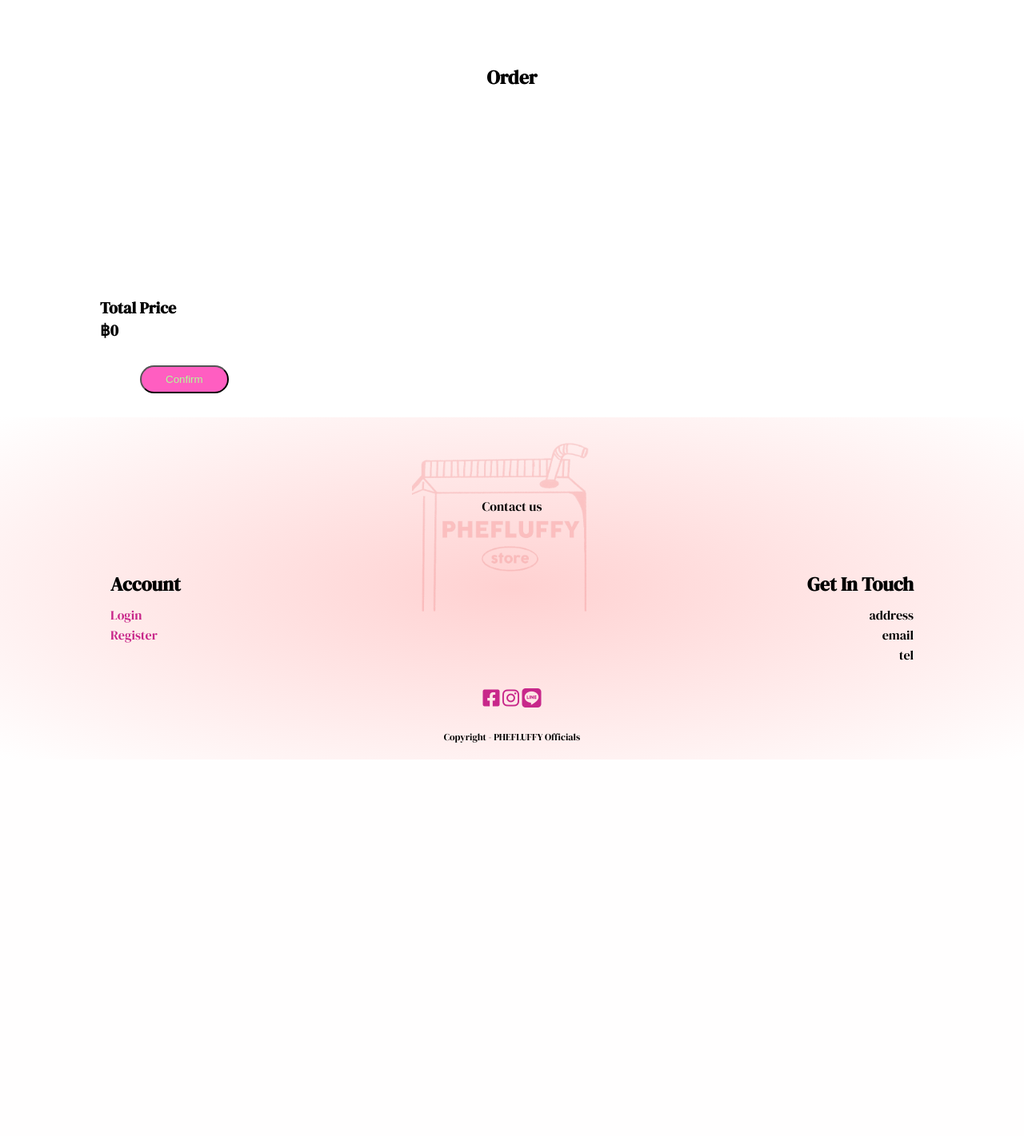
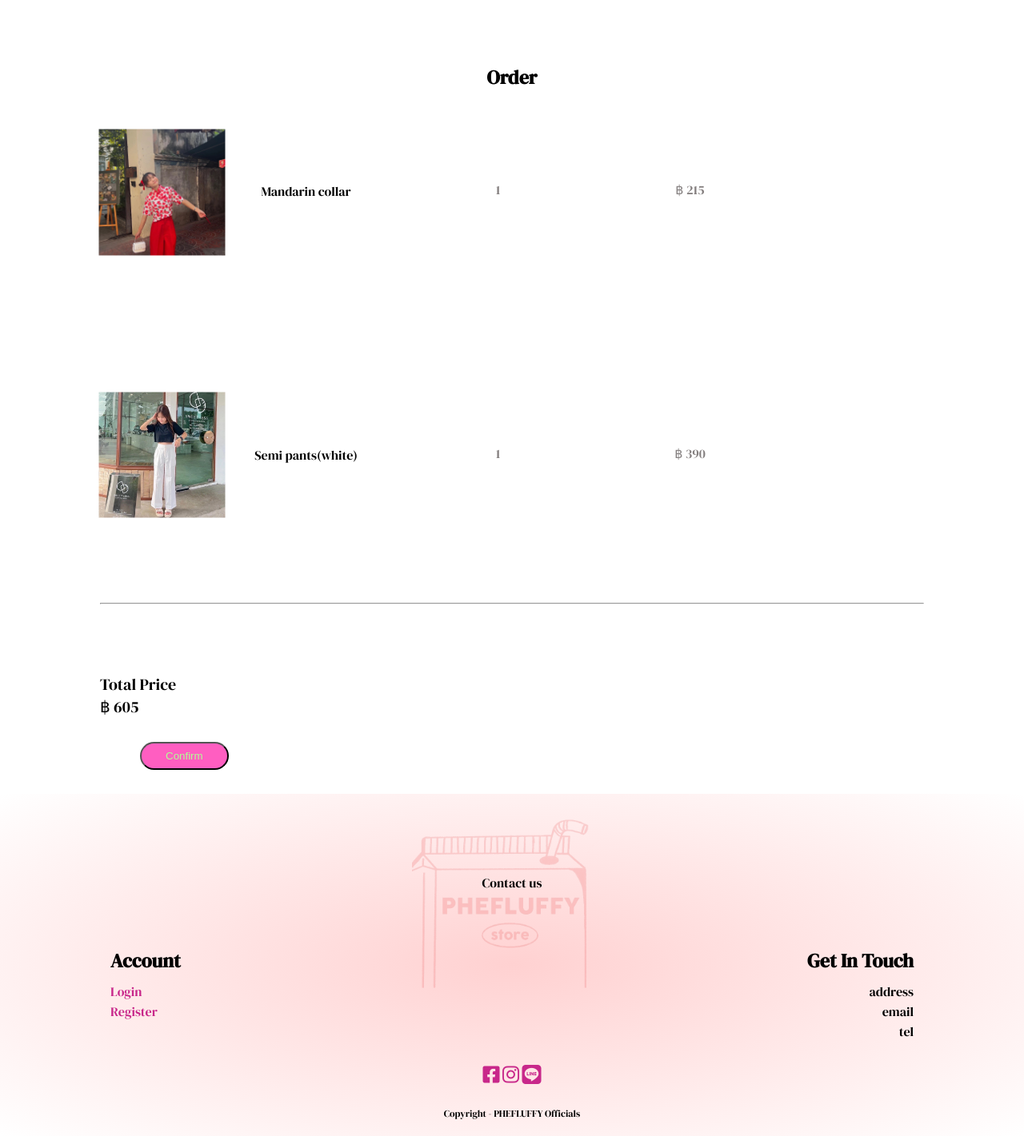
Before and after one commit to 9unn/ecommerce, a Django app: page /order/ in a window 1280 px wide. Shown: the part 170-1591 px from the top of the page at 80% size. Before the commit the page ends 1120 px from the top, so only its background shows below. Run offline with Django 4.2, Linux system fonts and the light colour scheme; some libraries are stand-ins or nearby versions.

Commit message:
final krubbb

```diff
--- a/myproject/myapp/models.py
+++ b/myproject/myapp/models.py
@@ -61,7 +61,7 @@ class Order(models.Model):
     product = models.CharField(max_length=200)
     selling_price = models.PositiveBigIntegerField()
     quantity = models.PositiveIntegerField(default=1)
-    product_image = models.ImageField(upload_to='images', default='default_value')
+    product_image = models.ImageField(upload_to='images')
 
     def __str__(self):
         return "%s"%(self.pk)
--- a/myproject/myapp/static/style.css
+++ b/myproject/myapp/static/style.css
@@ -80,6 +80,7 @@ a{
     margin-left: 50px;
     border-radius: 30px;
     transition: background 0.5s;
+    cursor: pointer;
 }
 .btn:hover{
     background: black;
@@ -259,22 +260,26 @@ small{
 /* --------all products------- */
 
 .filter{
-    justify-content: space-between;
+    justify-content: unset;
     margin-top: 80px;
     padding: 5px;
-}
-.row .col-4{
-    cursor: pointer;
 }
 select{
     border-radius: 2px solid #157c5b;
     padding: 5px;
     cursor: pointer;
-    align-items: center;
+    align-items: right;
     justify-content: space-between;
     position: relative;
+    margin-right:50px;
+
 
 }
+.row .col-4 img{
+    cursor: pointer;
+
+}
+
 select:focus{
     outline:none
 }
@@ -404,8 +409,8 @@ input:focus{
     max-width: 50%;
     right: 10rem;
     padding: 0;
-    transform: translate(-50%,-50%);
-    z-index: 1;
+    transform: translate(0%,-50%);
+    z-index: 0;
     margin-top: 25%;
     position: none;
 
@@ -461,33 +466,106 @@ input:focus{
     font-size: 20px;
 }
 
-/* ------Top-------- */
-.top{
-    margin-top: 80px;
-}
-.top col-4{
-    margin-top: 10px;
-}
+
 /* --------order-------- */
+
 .order{
     margin-top: 80px;
     position: relative;
+
+}
+.col-2-order{
+    margin-top: 50px;
+}
+.man{
+    text-align: center;
+
+    /* padding-bottom: 50%; */
+    transform: translate(-25%,-300%);
+}
+.quan{
+    color: #847f7f;
+    text-indent: 30rem;
+    transform: translate(0,-110%);
+
+}
+.price{
+    color: #847f7f;
+    text-indent: 60rem;
+    transform: translate(0,-210%);
+
+}
+
+#order-img{
+    padding: 50px;
+    /* margin-block: 20px; */
+    max-width: 100%;
+    width: 25%;
+    height: auto;
+    transform: translate(-20%,-20%);
+    z-index: -1;
+
+
 }
 
 .order .totalprice{
-    margin-top: 25%;
+    margin-top: 20px;
     text-align: left;
     font-size: 20px;
-    font-weight: 600;
+}
+/* --------payment----------- */
+
+.payment{
+    top: 80px;
+    position: relative;
+
+}
+.col-2-payment{
+    top: 60px;
+}
+.col-2-payment .address{
+    margin-left: 8rem;
+    background: #fff;
+    width: 250px;
+    height: 75px;
+    box-shadow: 0 0 5px 0px rgb(148, 148, 148);
 }
 
+.ordersum{
+    padding-top: 10px;
+    justify-content:space-between;
+    text-align: left;
+}
+
+.summary{
+    padding-left: 10rem;
+    text-align: right;
+    z-index: -1;
+    transform: translateY(-100%);
+
+}
+#qr{
+    max-width: 100%;
+    width: 25%;
+    height: auto;
+    padding: 10px;
+    transform: translateX(150%);
+}
 /* --------- refund -------- */
 
 .refund{
     margin-top: 80px;
     position: relative;
 }
+.ref{
+    transform: translateY(50%);
+    padding-bottom: 10px;
+}
+.sta{
 
+    transform: translate(100%,-110%);
+
+}
 
 
 /* ----------about----------- */
--- a/myproject/myapp/templates/order.html
+++ b/myproject/myapp/templates/order.html
@@ -13,7 +13,7 @@
         <link rel="stylesheet" href="https://cdn.jsdelivr.net/npm/@fortawesome/fontawesome-free@6.2.1/css/fontawesome.min.css">
         <link rel="stylesheet" href="https://cdnjs.cloudflare.com/ajax/libs/font-awesome/6.3.0/css/all.min.css">
         <link rel="stylesheet" href="https://fonts.googleapis.com/css2?family=Material+Symbols+Outlined:opsz,wght,FILL,GRAD@48,400,0,0">
-
+        <link rel="stylesheet" href="https://fontawesome.com/icons/trash?f=classic&s=light">
 
     </head>
     <body>
@@ -51,24 +51,28 @@
                 <h2>Order</h2>
             </div>
 
-            {% for p in products %}
-            {% if p %}
+            {% for o in order %}
+            {% if o %}
             <div class="small-container order">
-                <div class="row">{{ forloop.counter }}</div>
+                <div class="row">
                     <div class="orderitems">
                         <div>
-                            <img src="{{ p.product_image }}" class="img-cart" style="width: 120px;">
+                            <img src="{{ p.product_image }}" class="img-order">
 
                             <div class="orderdetail">
-                                <p>{{ p.title }}</p>
-                                <p>{{ p.description }}</p>
+                                <p>{{ o.product }}</p>
+                                <p>{{ o.selling_price }}</p>
+                                <P>{{ o.quantity }}</p>
+                                <P>{{ o.product_image }}</p>
+
+
                             </div>
 
                         </div>
 
-                        <div>
+                        {% comment %} <div>
                             <p>{{ p.category }}</p>
-                        </div>
+                        </div> {% endcomment %}
                         <div>
                             <a href="{% url 'myapp:remove-from-cart' p.id  %}?next_page={{request.path}}"> Delete </a>
                         </div>
@@ -83,9 +87,33 @@
                             <p>฿{{ total }}</p>
                         </div> {% endcomment %}
 
+                    <div class='col-2-order'>
+                        <img src="{% static 'images/Image 19-4-2566 BE at 11.38.jpg' %} " id='order-img'>
+
+                        <div class='man'>
+
+                            <p>Mandarin collar </p>
+                            <p class='quan'>1</p>
+                            <p class='price'>฿ 215</p>
+
+                        </div>
+
+                        <img src="{% static 'images/messageImage_1682068085855.jpg' %} " id='order-img'>
+                        <hr/>
+                        <div class='man'>
+
+                            <p>Semi pants(white)</p>
+                            <p class='quan'>1</p>
+                            <p class='price'>฿ 390</p>
+
+                        </div>
+
+
+                    </div>
+
                     <div class="totalprice">
                         <p>Total Price</p>
-                            <p>฿{{ total }}</p>
+                        <p>฿ 605</p>
                     </div>
 
                     <a href="{% url 'myapp:payment'%}">
@@ -96,8 +124,7 @@
                     </button>
                     </a>
 
-                    </div>
-                </div>
+
             </div>
         </div>
     </section>
--- a/myproject/myapp/urls.py
+++ b/myproject/myapp/urls.py
@@ -48,7 +48,10 @@ urlpatterns = [
     path('remove-from-cart/<int:pk>', views.remove_from_cart_view,name='remove-from-cart'),
     path('address', views.address,name='address'),
 
-    path('payment/', views.Payment, name='payment'),
+    path('payment/', views.payment, name='payment'),
+
+    path('refund/', views.refund, name='refund'),
+    path('refund/linktr.ee/Phefluffy', views.refund, name='refund'),
 
     # path('get_image_urls/', get_image_urls, name='get_image_urls'),
 
--- a/myproject/myapp/views.py
+++ b/myproject/myapp/views.py
@@ -12,6 +12,8 @@ from django.urls import reverse_lazy
 from django.contrib.auth import authenticate, login, logout
 from myapp.models import Product
 import os
+import libscrc
+import qrcode
 
 
 # def login(request):
@@ -115,7 +117,11 @@ def about(request):
 def account(request):
     return render(request, "account.html", {'account':account})
 
+def payment(request):
+    return render(request, "payment.html", {'payment':payment})
 
+def refund(request):
+    return render(request,'refund.html',{'refund':refund})
 # class ProductDetailView(DetailView):
 #     model = Product
 #     template_name = "productdetail.html"
@@ -342,12 +348,40 @@ def address(request):
 from django.conf import settings
 
 # def get_image_urls(request):
-#     # image_dir = os.path.join(settings.STATIC_ROOT, 'images')
-#     # image_files = [f for f in os.listdir(image_dir) if os.path.isfile(os.path.join(image_dir, f))]
-#     # image_urls = [request.build_absolute_uri(os.path.join(settings.STATIC_URL, 'images', f)) for f in image_files if f.endswith('.jpg') or f.endswith('.jpeg') or f.endswith('.png')]
-#     # context = {'image_urls': image_urls}
-#     image_list = ['image_19-4-2566_BE_at_15.22_1.jpg',
-#                   'images/Image_19-4-2566_BE_at_15.24_1.jpg',
-#                   'images/Image_19-4-2566_BE_at_02.45_3.jpg']
-#     context = {'image_list': image_list}
+#     image_dir = os.path.join(settings.STATIC_ROOT, 'images')
+#     image_files = [f for f in os.listdir(image_dir) if os.path.isfile(os.path.join(image_dir, f))]
+#     image_urls = [request.build_absolute_uri(os.path.join(settings.STATIC_URL, 'images', f)) for f in image_files if f.endswith('.jpg') or f.endswith('.jpeg') or f.endswith('.png')]
+#     context = {'image_urls': image_urls}
+#     # image_list = ['image_19-4-2566_BE_at_15.22_1.jpg',
+#     #               'images/Image_19-4-2566_BE_at_15.24_1.jpg',
+#     #               'images/Image_19-4-2566_BE_at_02.45_3.jpg']
+#     # context = {'image_list': image_list}
 #     return render(request, 'product_list.html', context)
+
+def get_qr(request,mobile="", amount=""):
+    code="00020101021153037645802TH29370016A000000677010111"
+    if mobile:
+        tag,value = 1,"0066"+mobile[1:]
+        seller = f"{tag:02d}{len(value):02d}{value}"
+        print(seller)
+    else:
+        raise Exception("Error: gen_code() does not get seller mandatory details")
+    code+=seller
+    tag,value = 54, f'{float(amount):.2f}'
+    code+=f"{tag:02d}{len(value):02d}{value}"
+    code+='6304'
+    crc = libscrc.ccitt_false(str.encode(code))
+    crc = str(hex(crc))
+    crc = crc[2:].upper()
+    code+=crc.rjust(4, '0')
+    message="mobile: %s, amount: %s"%(mobile,amount)
+    img = qrcode.make(code,box_size=4)
+    # response = HttpResponse(content_type='image/png')
+    # # response = HttpResponse(content_type='text/html; charset=utf-8')
+    # response['Content-Type'] = 'text/html; charset=UTF-8'
+    # img.save(response, "PNG")
+    # return response
+    response = HttpResponse(content_type='image/png')
+    response['Content-Type'] = 'text/html; charset=utf-8'
+    img.save(response, "PNG")
+    return response
--- a/myproject/myproject/settings.py
+++ b/myproject/myproject/settings.py
@@ -42,6 +42,7 @@ INSTALLED_APPS = [
     'django.contrib.messages',
     'django.contrib.staticfiles',
     'myapp',
+    'django_extensions',
 ]
 
 MIDDLEWARE = [
```
Also changed, not shown: myproject/myapp/templates/payment.html (+50 -41 lines), myproject/myapp/templates/product_list.html (+5 -3 lines), myproject/myapp/templates/refund.html (+31 -12 lines), myproject/classdiagram.png (added), myproject/db.sqlite3, myproject/images/Image_19-4-2566_BE_at_02.45_1.jpg (added), myproject/images/Image_19-4-2566_BE_at_15.22_2_d3AkBzW.jpg (added), myproject/images/image_164826821992954093719d03061t0f7abaab.jpeg (added), myproject/myapp/migrations/0021_alter_order_product_image.py (added), myproject/myapp/static/images/IMG_5601.JPG (added). Lines whose indentation alone changed are shown as unchanged.
